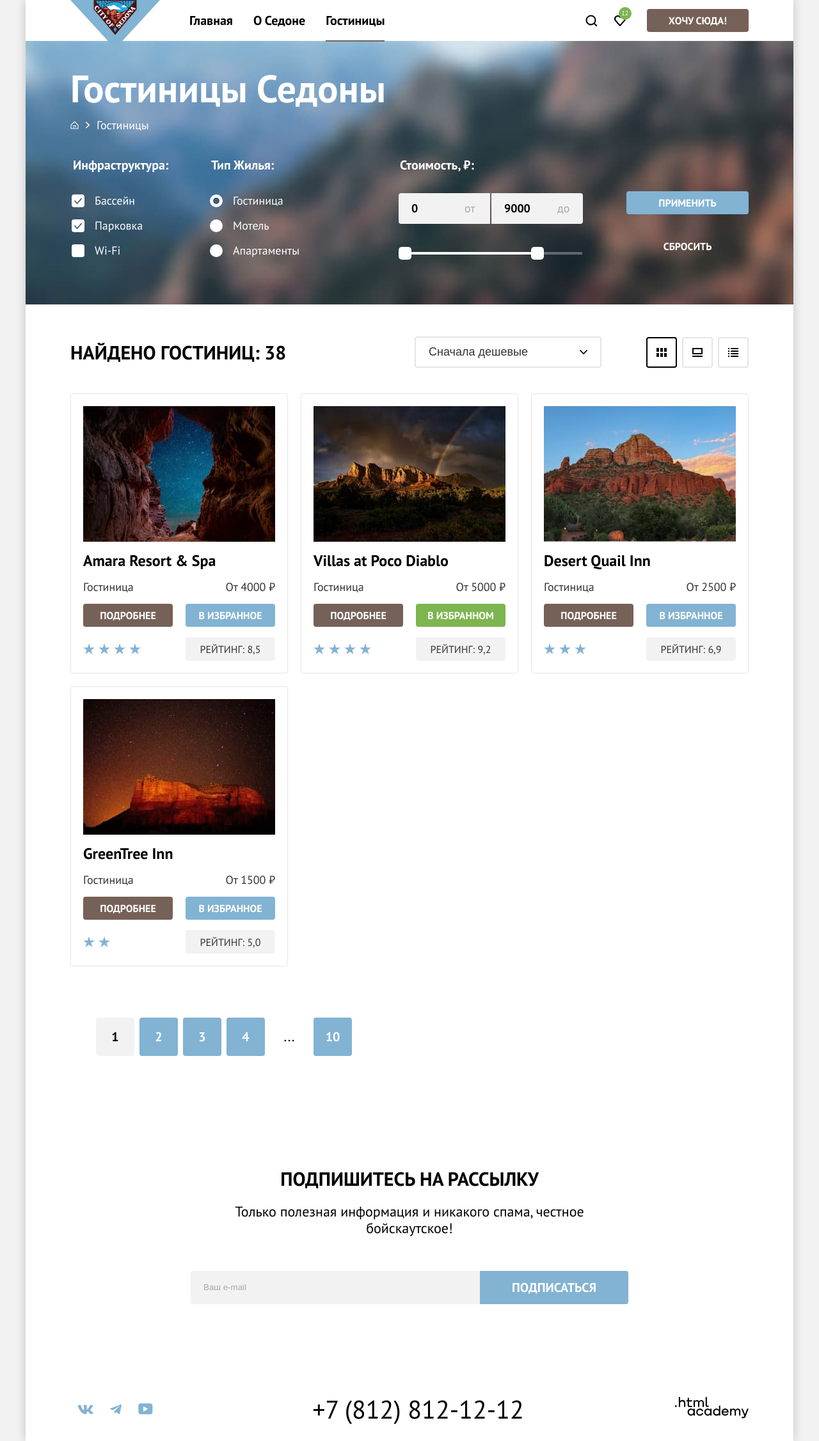
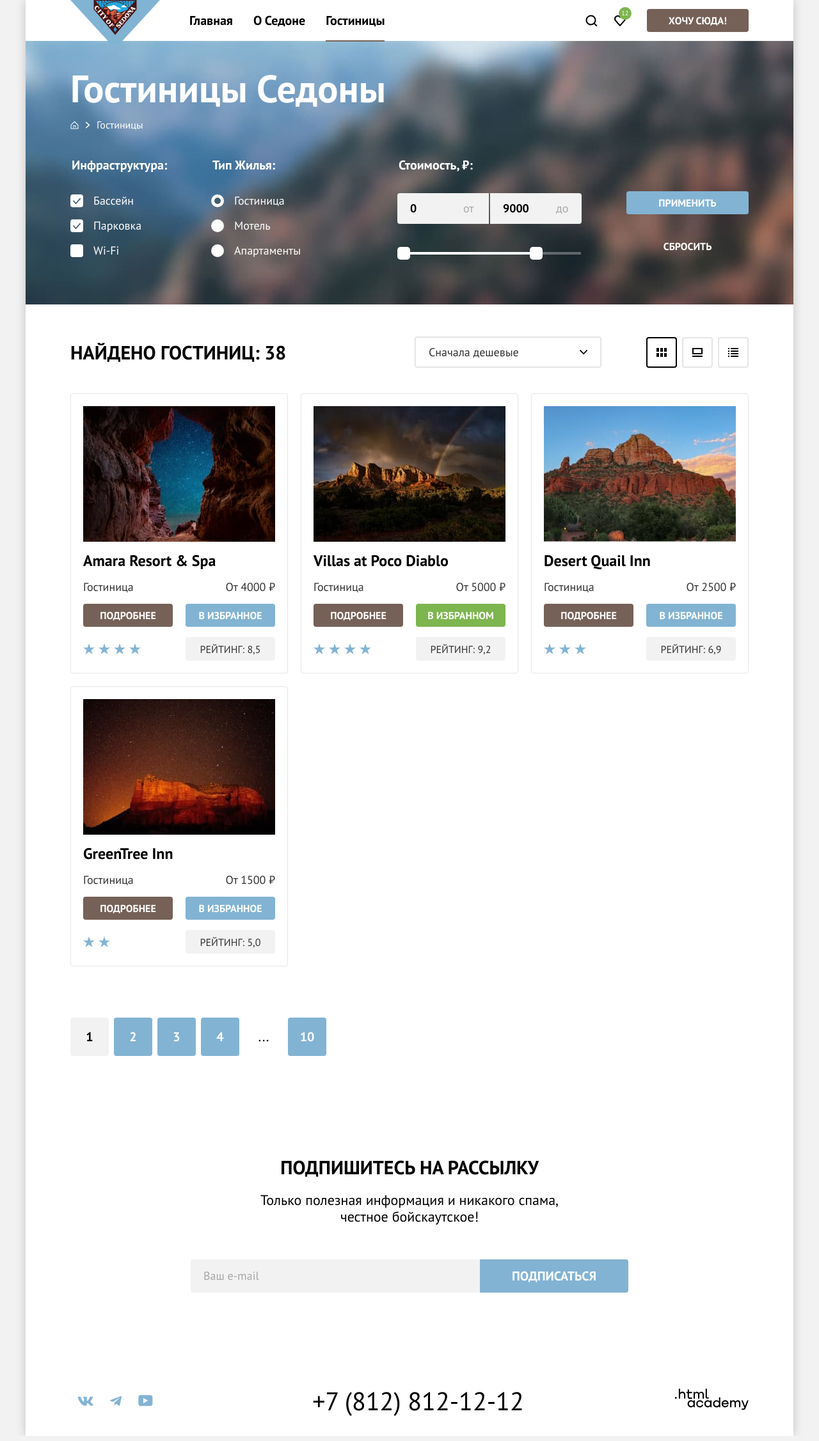
Before and after one commit to htmlacademy-htmlcss/1955797-sedona-36, a plain HTML site: page catalog.html in a window 1280 px wide. Shown: the whole page at 64% size. Drawn offline with Linux system fonts and the light colour scheme.

Commit message:
fix pages view to comply with design

```diff
--- a/catalog.html
+++ b/catalog.html
@@ -251,7 +251,7 @@
         <section class="subscription calalog-subscription">
           <div class="subscription-wrapper">
             <h2 class="subscription__slogan">Подпишитесь на&nbsp;рассылку</h2>
-            <p class="subsription__desc">Только полезная информация и никакого спама, честное бойскаутское!</p>
+            <p class="subsription__desc">Только полезная информация и никакого спама,<br>честное бойскаутское!</p>
             <form class="subscription__form" action="https://echo.htmlacademy.ru" method="post">
               <label class="subscription__form-label" for="user-email"></label>
               <input class="subscription__form-input" type="email" id="user-email" name="user-email" placeholder="Ваш e-mail">
--- a/index.html
+++ b/index.html
@@ -5,6 +5,7 @@
     <meta http-equiv="X-UA-Compatible" content="IE=edge">
     <meta name="viewport" content="width=device-width, initial-scale=1.0">
     <title>HTML Academy: Седона</title>
+    <link rel="icon" href="favicon.ico">
     <link rel="stylesheet" href="styles/styles.css">
   </head>
   <body>
@@ -72,7 +73,7 @@
             </div>
             <div class="advantages__item advantages__item--wide advantages__item--wide-reverse">
               <div class="advantage advantage--blue">
-                <h3 class="advantage-title advantage-title--white">Там есть мост дьявола</h3>
+                <h3 class="advantage-title advantage-title--white">Там есть<br>мост дьявола</h3>
                 <p class="advantage-desc">Да, по нему можно пройти! Если вы осмелитесь, разумеется</p>
               </div>
               <img class="advantage-img" src="images/landscape/bridge.jpg" width="800" height="385" alt="Горы Седоны">
@@ -108,7 +109,7 @@
         <section class="subscription">
           <div class="subscription-wrapper">
             <h2 class="subscription__slogan">Подпишитесь на&nbsp;рассылку</h2>
-            <p class="subsription__desc">Только полезная информация и никакого спама, честное бойскаутское!</p>
+            <p class="subsription__desc">Только полезная информация и никакого спама,<br>честное бойскаутское!</p>
             <form class="subscription__form" action="https://echo.htmlacademy.ru" method="post">
               <label class="subscription__form-label" for="user-email"></label>
               <input class="subscription__form-input" type="email" id="user-email" name="user-email" placeholder="Ваш e-mail">
--- a/styles/styles.css
+++ b/styles/styles.css
@@ -360,7 +360,7 @@ body {
   flex-direction: column;
   justify-content: center;
   align-items: center;
-  padding: 103px 84px;
+  padding: 102px 84px;
   background-color: rgba(131, 179, 211, 0.12);
 }
 
@@ -472,10 +472,10 @@ body {
 .service__title::before {
   display: block;
   content: "";
-  width: 75px;
-  height: 72px;
+  width: 76px;
+  height: 76px;
   margin: 0 auto;
-  margin-bottom: 30px;
+  margin-bottom: 26px;
   background-repeat: no-repeat;
   background-position: center;
 }
@@ -577,6 +577,8 @@ body {
   padding: 14px 20px;
   border: none;
   border-radius: 4px 0 0 4px;
+  font-family: inherit;
+  font-size: 18px;
   line-height: 24px;
   color: #000000;
   background-color: #f2f2f2;
@@ -609,7 +611,7 @@ body {
   display: flex;
   justify-content: space-between;
   align-items: center;
-  padding: 40px 70px 30px;
+  padding: 45px 70px 35px;
 }
 
 .footer__social-list {
@@ -1030,6 +1032,9 @@ body {
 .breadcrumbs-link {
   display: block;
   color: inherit;
+  font-size: 16px;
+  line-height: 21px;
+  text-transform: capitalize;
   text-decoration: none;
 }
 
@@ -1075,6 +1080,7 @@ body {
 .catalog-filter__form-group {
   min-width: 150px;
   border: none;
+  margin: 0;
   padding: 0;
 }
 
@@ -1335,9 +1341,10 @@ body {
   padding-right: 40px;
   border: 2px solid #e5e5e5;
   border-radius: 4px;
-  font-size: inherit;
+  font-family: inherit;
+  font-size: 18px;
   line-height: 21px;
-  color: inherit;
+  color: #333333;
   background-color: inherit;
   background-image: url("../images/svg/select-arrow.svg");
   background-repeat: no-repeat;
@@ -1494,12 +1501,12 @@ body {
   display: flex;
   flex-wrap: wrap;
   gap: 8px;
-}
-
-.catalog__pagination-item {
   margin: 0;
   padding: 0;
   list-style: none;
+}
+
+.catalog__pagination-item {
   font-size: 22px;
   line-height: 26px;
   color: #000000;
```
Also changed, not shown: favicon.ico (added).
